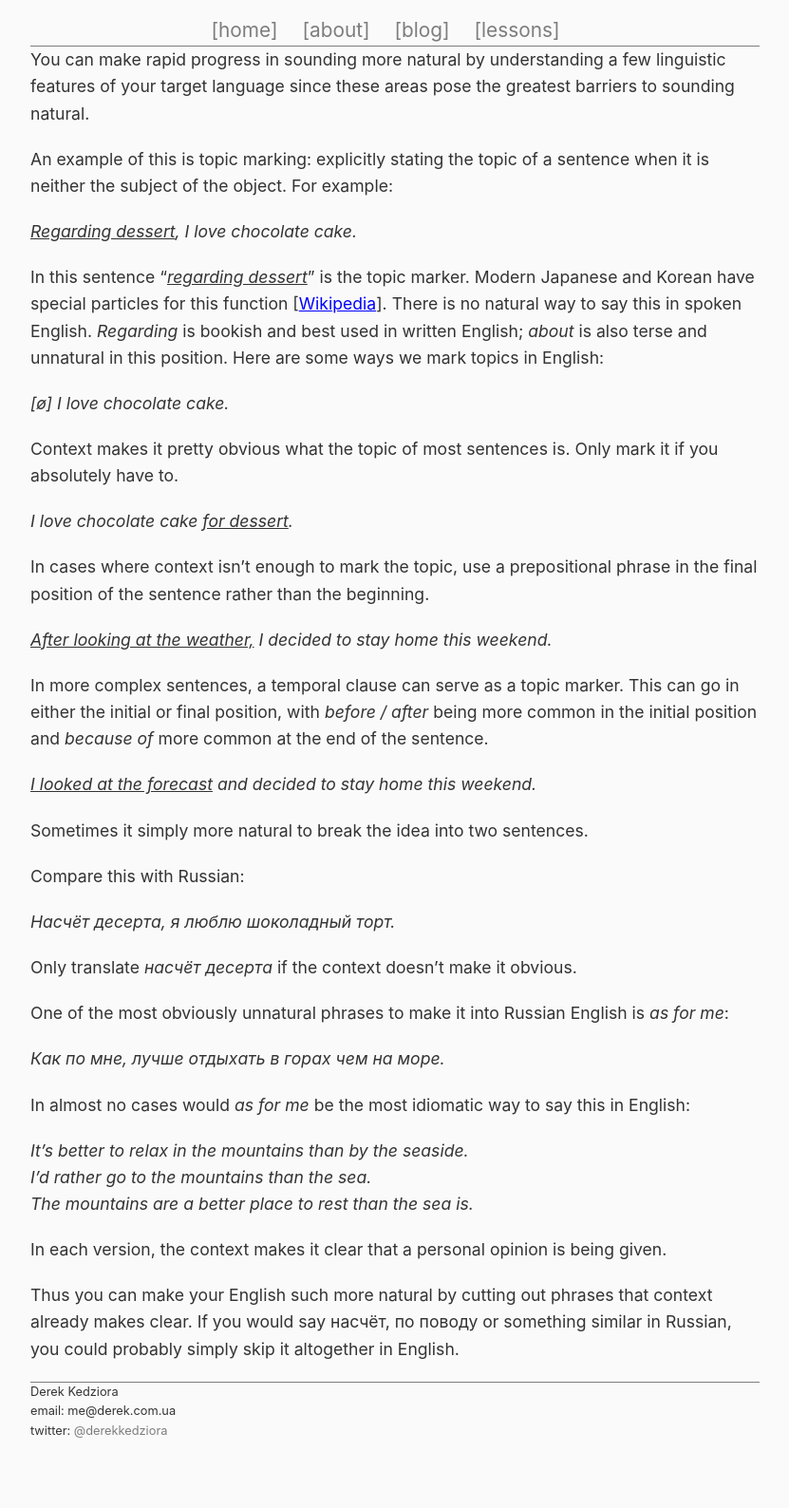
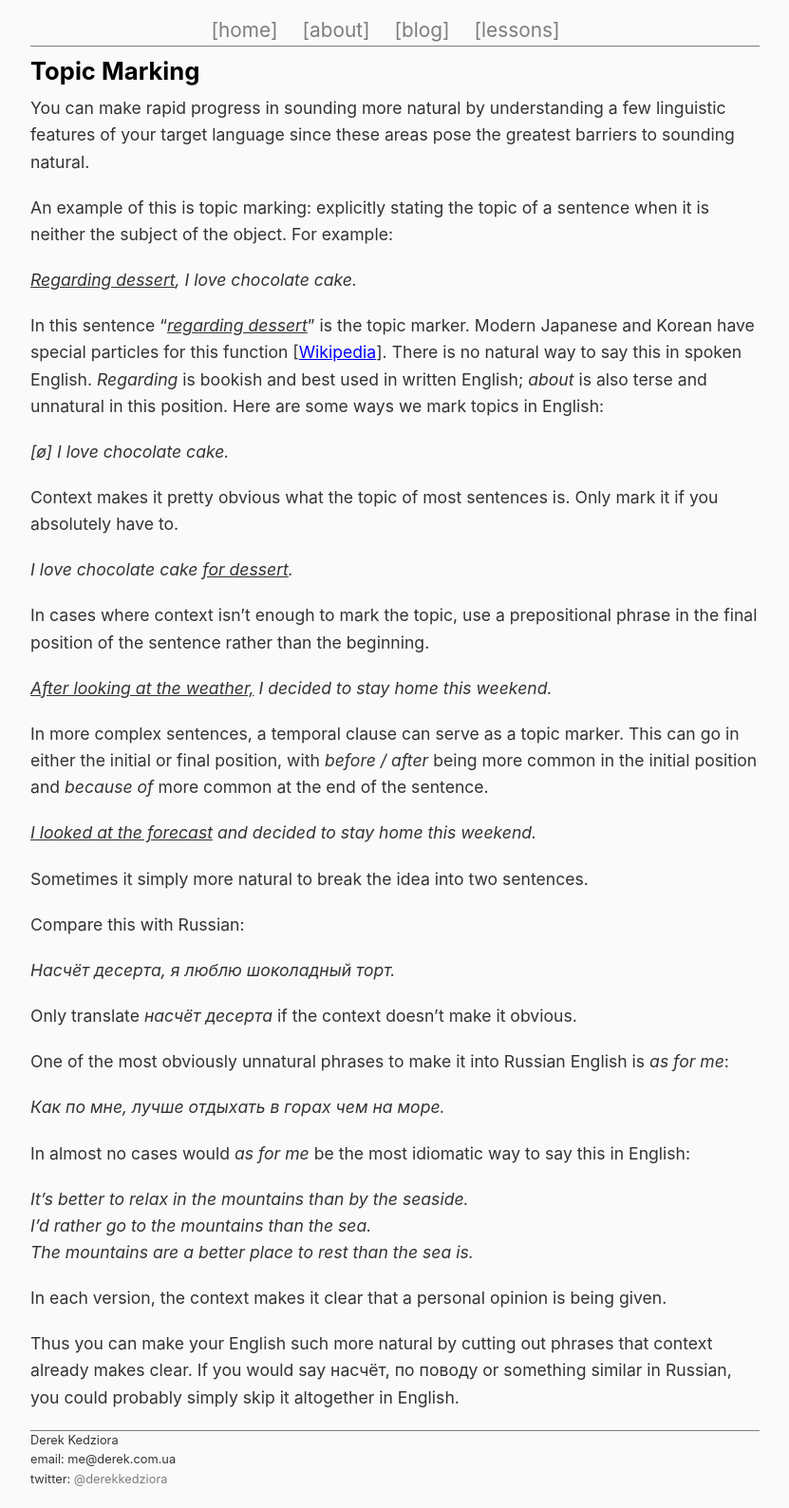
Before and after one commit to ZeroDeth/derekkedziora.github.io, a Jekyll site: the page built from _posts/2016-11-12-topic-marking.md, in a window 1280 px wide. Shown: the whole page at 95% size, without its empty margins (224-1055 px from the left). Built offline with Jekyll 4.4.1, drawn with Linux system fonts in a browser that asks for light colours; before the commit the page ends 1537 px from its top, so only the background shows below that.

Commit message:
content created

```diff
--- a/_posts/2016-11-12-topic-marking.md
+++ b/_posts/2016-11-12-topic-marking.md
@@ -7,6 +7,7 @@ tags: ["topic-marking", "naturalness"]
 description: "Sound more natural by (not) marking the topic of a sentence"
 permalink: "/blog/topic-marking"
 ---
+## Topic Marking
 
 You can make rapid progress in sounding more natural by understanding a few linguistic features of your target language since these areas pose the greatest barriers to sounding natural.
 
```
